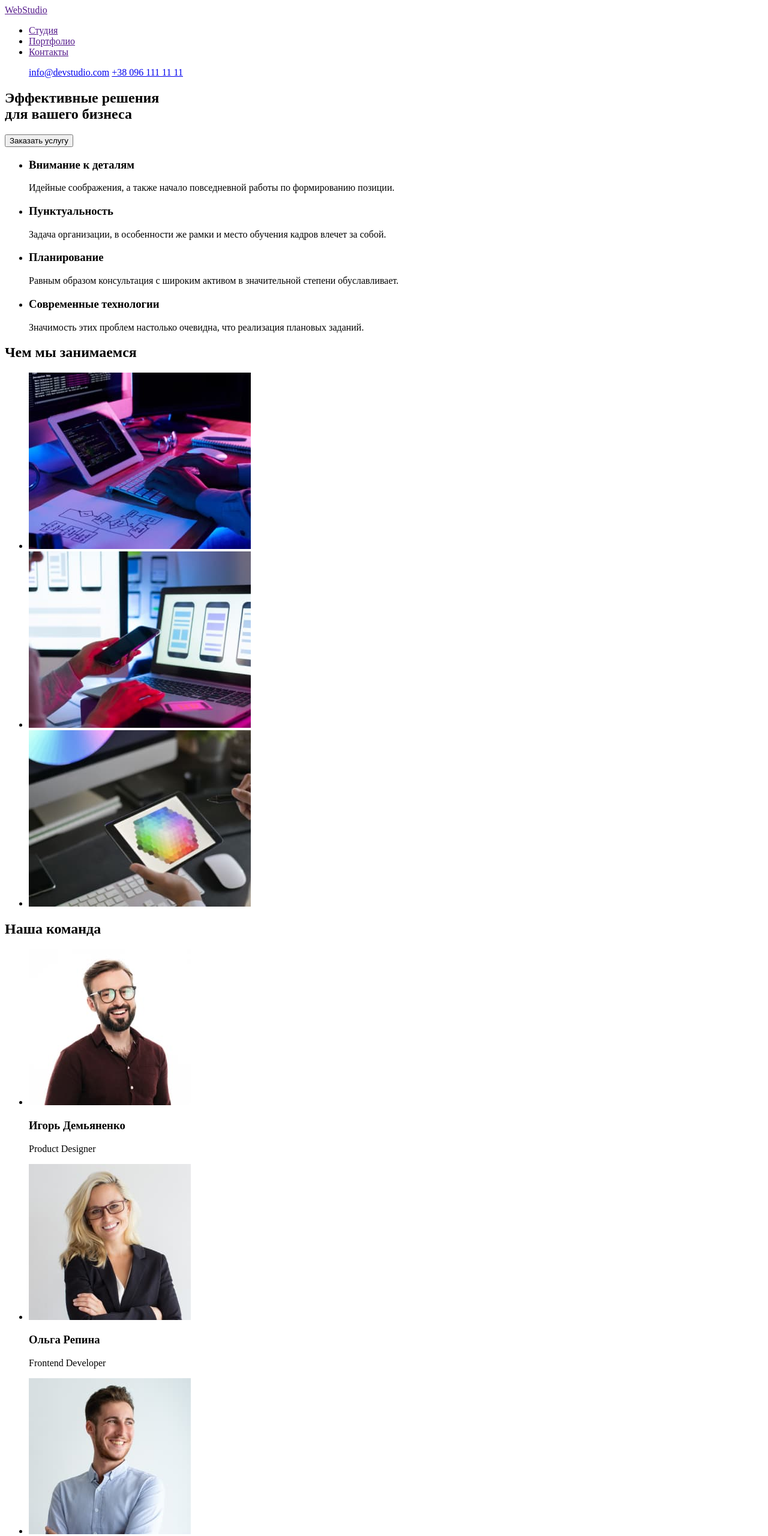
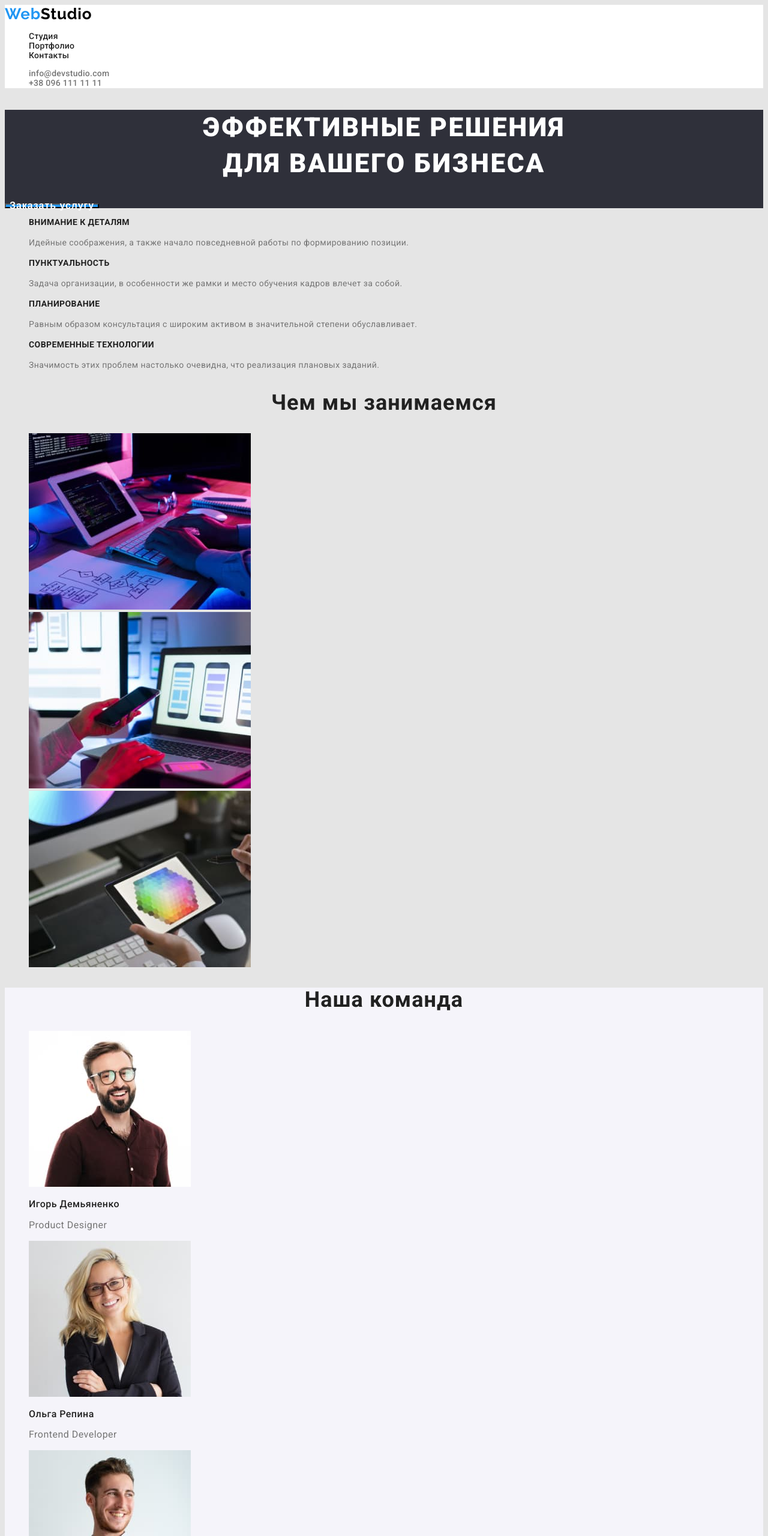
Before and after one commit to Karnydal/goit-markup-hw-02, a plain HTML site: page index.html in a window 1280 px wide. Shown: the top 2560 px of the page at 60% size. Drawn offline with Linux system fonts and the light colour scheme.

Commit message:
second homework karnydal
Hope you`ll liked it.

```diff
--- /dev/null
+++ b/css/styles.css
@@ -0,0 +1,238 @@
+/* header background color #FFFFFF; */
+/* hero background color #2F303A; */
+/* body background color #E5E5E5; */
+/* team color background color #F5F4FA */
+/* footer background #2F303A; */
+/* accent color #2196F3; */
+
+:root {
+  --main-bgc: #E5E5E5;
+  --seconr-bgc: #F5F4FA;
+  --accent-color: #2196f3;
+  --hero-footer-background-color: #2F303A;
+  --text-main-color: #212121;
+  --text-second-color: #757575;
+}
+
+body {
+  font-family: "Roboto", sans-serif;
+  background-color: var(--main-bgc);
+  color: #212121;
+}
+
+/* .list list-style: none;
+*/
+
+a {
+  text-decoration: none;
+}
+
+.visually-hidden {
+  position: absolute;
+  white-space: nowrap;
+  width: 1px;
+  height: 1px;
+  overflow: hidden;
+  border: 0;
+  padding: 0;
+  clip: rect(0 0 0 0);
+  clip-path: inset(50%);
+  margin: -1px;
+}
+
+ul {
+  list-style: none;
+}
+
+.section-title {
+font-weight: 700;
+font-size: 36px;
+line-height: 1.16;
+text-align: center;
+letter-spacing: 0.03em;
+color: var(--text-main-color)}
+
+.after-title {
+font-size: 14px;
+line-height: 1.71;
+letter-spacing: 0.03em;
+color: var(--text-second-color);
+}
+
+.subtitle {
+font-weight: 500;
+font-size: 16px;
+line-height: 1.18;
+letter-spacing: 0.03em;
+}
+
+.buttons-style {
+  /* background-color: var(--accent-color); */
+  /* color: #FFFFFF;  */
+  font-weight: 500;
+  font-size: 16px;
+  line-height: 1.62;
+  text-align: center;
+  letter-spacing: 0.03em;
+}
+
+.buttons-style:hover,
+.buttons-style:focus {
+  color: var(--accent-color);
+}
+
+
+/* -----Header-------- */
+
+.header {
+  font-weight: 500;
+  font-size: 14px;
+  line-height: 1.14;
+  letter-spacing: 0.02em;
+  background: #ffffff;
+}
+
+.logo {
+  font-family: "Raleway", sans-serif;
+  font-style: normal;
+  font-weight: bold;
+  font-size: 26px;
+  line-height: 1.19;
+  letter-spacing: 0.03em;
+  color: #000000;
+}
+
+.logo .logo-blue {
+  font-family: "Raleway", sans-serif;
+  font-style: normal;
+  font-weight: bold;
+  font-size: 26px;
+  line-height: 1.19;
+  letter-spacing: 0.03em;
+  color: var(--accent-color);
+}
+
+.header-nav-link {
+  font-weight: 500;
+  font-size: 14px;
+  line-height: 1.14;
+  letter-spacing: 0.02em;
+  color: #212121;
+}
+
+.header-nav-link:hover,
+.header-nav-link:focus {
+  color: var(--accent-color);
+}
+
+.header-link-contacts {
+  color: #757575;
+}
+
+.header-link-contacts:hover,
+.header-link-contacts:focus {
+  color: var(--accent-color);
+}
+
+/* --------Hero------ */
+.hero {
+  background-color: var(--hero-footer-background-color);
+}
+
+.hero-title {
+font-weight: 900;
+font-size: 44px;
+line-height: 1.36;
+text-align: center;
+letter-spacing: 0.06em;
+text-transform: uppercase;
+color: #FFFFFF;
+}
+
+.hero-button {
+  background-color: var(--accent-color);
+  color: #FFFFFF;
+  cursor: pointer;
+  font-weight: 700;
+  font-size: 16px;
+  line-height: 1.87px;
+  display: flex;
+  align-items: center;
+  text-align: center;
+  letter-spacing: 0.06em;
+}
+
+.hero-button:hover,
+.hero-button:focus {
+  color: var(--accent-color);
+}
+
+/* --------Features--------- */
+
+.features-title {
+font-weight: 700;
+font-size: 14px;
+line-height: 1.14;
+letter-spacing: 0.03em;
+text-transform: uppercase;
+}
+
+/* -------Team------ */
+
+.team {
+  background-color: var(--seconr-bgc);
+}
+
+.team-position {
+font-size: 16px;
+line-height: 1.18;
+letter-spacing: 0.03em;
+color: #757575;
+}
+
+/* ------Footer------- */
+
+.footer {
+  background-color: var(--hero-footer-background-color);
+}
+.address {
+  font-style: normal;
+}
+
+.direct-address {
+font-size: 14px;
+line-height: 1.71;
+letter-spacing: 0.03em;
+color: #FFFFFF;
+}
+
+.footer-link-contacts {
+font-size: 14px;
+line-height: 1.71;
+letter-spacing: 0.03em;
+color: rgba(255, 255, 255, 0.6);
+}
+
+.footer-link-contacts:hover,
+.footer-link-contacts:focus {
+  color: var(--accent-color);}
+
+/* ------Focus------- */
+
+
+
+/* ----Project------- */
+
+.project-title {
+font-weight: 700;
+font-size: 18px;
+line-height: 2.00;
+letter-spacing: 0.06em;
+}
+
+.project-after-title {
+font-size: 16px;
+line-height: 1.87;
+letter-spacing: 0.03em;
+color: var(--text-second-color);
+}
--- a/index.html
+++ b/index.html
@@ -1,106 +1,156 @@
 <!DOCTYPE html>
 <html lang="ru">
   <head>
-    <meta charset="UTF-8">
-    <meta http-equiv="X-UA-Compatible" content="IE=edge">
-    <meta name="viewport" content="width=device-width, initial-scale=1.0">
+    <meta charset="UTF-8" />
+    <meta http-equiv="X-UA-Compatible" content="IE=edge" />
+    <meta name="viewport" content="width=device-width, initial-scale=1.0" />
     <title>Студия</title>
+    <link rel="preconnect" href="https://fonts.googleapis.com" />
+    <link rel="preconnect" href="https://fonts.gstatic.com" crossorigin />
+    <link
+      href="https://fonts.googleapis.com/css2?family=Raleway:wght@700&family=Roboto:wght@400;500;700;900&display=swap"
+      rel="stylesheet"
+    />
+    <link rel="stylesheet" href="./css/styles.css" />
   </head>
   <body>
-    <header>
-        <nav>
-<a href="" lang="en">WebStudio</a>
-<ul>
-    <li><a href="">Студия</a></li>
-    <li><a href="">Портфолио</a></li>
-    <li><a href="">Контакты</a></li>
+    <header class="header">
+      <nav class="header-nav">
+        <a href="" lang="en" class="logo"><span class="logo-blue">Web</span>Studio</a>
+        <ul class="header-nav-list">
+          <li class="header-nav-item"><a href="" class="header-nav-link">Студия</a></li>
+          <li class="header-nav-item"><a href="./portfolio.html" class="header-nav-link">Портфолио</a></li>
+          <li class="header-nav-item"><a href="" class="header-nav-link">Контакты</a></li>
         </ul>
       </nav>
       <ul>
-<a href="mailto:info@devstudio.com" lang="en">info@devstudio.com</a>
-<a href="tel:+380961111111">+38 096 111 11 11</a>
+        <li>
+          <a href="mailto:info@devstudio.com" lang="en" class="header-link-contacts"
+            >info@devstudio.com</a
+          >
+        </li>
+        <li><a href="tel:+380961111111" class="header-link-contacts">+38 096 111 11 11</a></li>
       </ul>
     </header>
     <main>
-        <section>
-
-            <h1>Эффективные решения <br />
-                для вашего бизнеса</h1>
-                <button type="button">Заказать услугу</button>
+      <section class="hero">
+        <h1 class="hero-title">
+          Эффективные решения <br />
+          для вашего бизнеса
+        </h1>
+        <button type="button" class="hero-button">Заказать услугу</button>
       </section>
-        <section>
-            <h2 hidden>Особенности</h2>
-            <ul>
-                <li>
-                    <h3>Внимание к деталям</h3>
-                    <p>Идейные соображения, а также начало повседневной работы по формированию позиции.</p>
+      <section class="features">
+        <h2 class="visually-hidden">Особенности</h2>
+        <ul class="features-list">
+          <li class="features-list-item">
+            <h3 class="features-title">Внимание к деталям</h3>
+            <p class="features-after-title after-title">
+              Идейные соображения, а также начало повседневной работы по формированию позиции.
+            </p>
           </li>
-                <li>
-                    <h3>Пунктуальность</h3>
-                    <p>Задача организации, в особенности же рамки и место обучения кадров влечет за собой.</p>
+          <li class="features-list-item">
+            <h3 class="features-title">Пунктуальность</h3>
+            <p class="features-after-title after-title" after-title>
+              Задача организации, в особенности же рамки и место обучения кадров влечет за собой.
+            </p>
           </li>
-                <li>
-                    <h3>Планирование</h3>
-                    <p>Равным образом консультация с широким активом в значительной степени обуславливает.</p>
+          <li class="features-list-item">
+            <h3 class="features-title">Планирование</h3>
+            <p class="features-after-title after-title">
+              Равным образом консультация с широким активом в значительной степени обуславливает.
+            </p>
           </li>
-                <li>
-                    <h3>Современные технологии</h3>
-                    <p>Значимость этих проблем настолько очевидна, что реализация плановых заданий.</p>
+          <li class="features-list-item">
+            <h3 class="features-title">Современные технологии</h3>
+            <p class="features-after-title after-title">
+              Значимость этих проблем настолько очевидна, что реализация плановых заданий.
+            </p>
           </li>
         </ul>
       </section>
-        <section>
-            <h2>Чем мы занимаемся</h2>
-            <ul>
-            <li><img src="./images/what_we_do_img1.jpg" alt="man typing text" width="370" height="294"></li>
-            <li><img src="./images/what_we_do_img2.jpg" alt="man looking at the phone" width="370" height="294"></li>
-            <li><img src="./images/what_we_do_img3.jpg" alt="man with ipad" width="370" height="294"></li>
+      <section class="business">
+        <h2 class="business-title section-title">Чем мы занимаемся</h2>
+        <ul class="business-list">
+          <li class="business-item">
+            <img
+              src="./images/what_we_do_img1.jpg"
+              alt="man typing text"
+              width="370"
+              height="294"
+            />
+          </li>
+          <li class="business-item">
+            <img
+              src="./images/what_we_do_img2.jpg"
+              alt="man looking at the phone"
+              width="370"
+              height="294"
+            />
+          </li>
+          <li class="business-item">
+            <img src="./images/what_we_do_img3.jpg" alt="man with ipad" width="370" height="294" />
+          </li>
         </ul>
-
       </section>
-        <section>
-            <h2>Наша команда</h2>
-            <ul>
-                <li>
-                    <img src="./images/product_desiner1.jpg" alt="product_desiner" width="270" height="260">
-                    <h3>Игорь Демьяненко</h3>
-                    <p lang="en">Product Designer</p>
+      <section class="team">
+        <h2 class="team-title section-title">Наша команда</h2>
+        <ul class="team-list">
+          <li class="team-item">
+            <img
+              src="./images/product_desiner1.jpg"
+              alt="product_desiner"
+              width="270" subtitle
+              height="260"
+            />
+            <h3 class="team-subtitle subtitle">Игорь Демьяненко</h3>
+            <p lang="en" class="team-position">Product Designer</p>
           </li>
-                <li>
-                    <img src="./images/frontend_desiner2.jpg" alt="frontend_desiner" width="270" height="260">
-                    <h3>Ольга Репина</h3>
-                    <p lang="en">Frontend Developer</p>
+          <li class="team-item">
+            <img
+              src="./images/frontend_desiner2.jpg"
+              alt="frontend_desiner"
+              width="270"
+              height="260"
+            />
+            <h3 class="team-subtitle subtitle">Ольга Репина</h3>
+            <p lang="en" class="team-position">Frontend Developer</p>
           </li>
-                <li>
-                    <img src="./images/marketing3.jpg" alt="marketing" width="270" height="260">
-                    <h3>Николай Тарасов</h3>
-                    <p lang="en">Marketing</p>
+          <li class="team-item">
+            <img src="./images/marketing3.jpg" alt="marketing" width="270" height="260" />
+            <h3 class="team-subtitle subtitle">Николай Тарасов</h3>
+            <p lang="en" class="team-position">Marketing</p>
           </li>
-                <li>
-                    <img src="./images/ui_designer4.jpg" alt="ui_designer" width="270" height="260">
-                    <h3>Михаил Ермаков</h3>
-                    <p lang="en">UI Designer</p>
+          <li class="team-item">
+            <img src="./images/ui_designer4.jpg" alt="ui_designer" width="270" height="260" />
+            <h3 class="team-subtitle subtitle">Михаил Ермаков</h3>
+            <p lang="en" class="team-position">UI Designer</p>
           </li>
         </ul>
       </section>
     </main>
-    <footer>
-        <a href="" lang="en">WebStudio</a>
-        <address>
-            <ul>
-                <li>
-                    <a href="https://goo.gl/maps/FSaTrgTVxkoQMMDFA" target="_blank" rel="noopener noreferrer nofollow">г. Киев, пр-т Леси Украинки, 26</a>
+    <footer class="footer">
+      <a href="" lang="en" class="logo"><span class="logo-blue">Web</span>Studio</a>
+      <address class="address">
+        <ul class="address-list">
+          <li class="address-list-item">
+            <a
+              href="https://goo.gl/maps/FSaTrgTVxkoQMMDFA"
+              target="_blank"
+              rel="noopener noreferrer nofollow" class="direct-address"
+              >г. Киев, пр-т Леси Украинки, 26</a
+            >
           </li>
-                <li>
-                    <a href="mailto:info@devstudio.com" lang="en">info@devstudio.com</a>
+          <li class="address-list-item">
+            <a href="mailto:info@devstudio.com" lang="en" class="footer-link-contacts"
+              >info@devstudio.com</a
+            >
           </li>
-                <li>
-                    <a href="tel:+380961111111">+38 096 111 11 11</a>
+          <li class="address-list-item">
+            <a href="tel:+380961111111" class="footer-link-contacts">+38 096 111 11 11</a>
           </li>
-
         </ul>
       </address>
     </footer>
-
   </body>
 </html>
```
Also changed, not shown: portfolio.html (added, +97 -0 lines), .prettierrc.json, images/basketball.jpg (added), images/book.jpg (added), images/boxes.jpg (added), images/headphones.jpg (added), images/lable-tag.jpg (added), images/monitor.jpg (added), images/notebook.jpg (added), images/notepad.jpg (added), images/seafood.jpg (added). Lines whose indentation alone changed are shown as unchanged.
